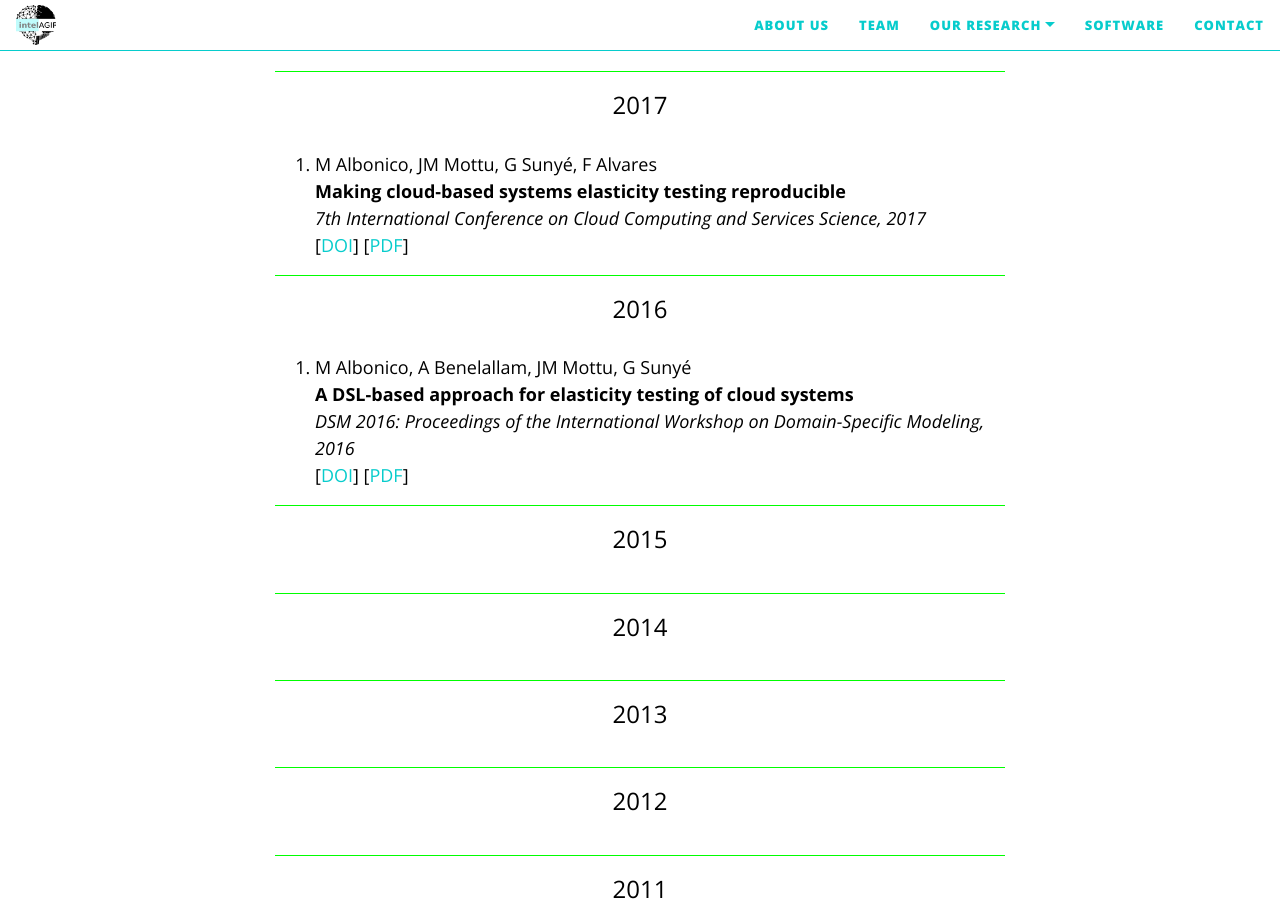
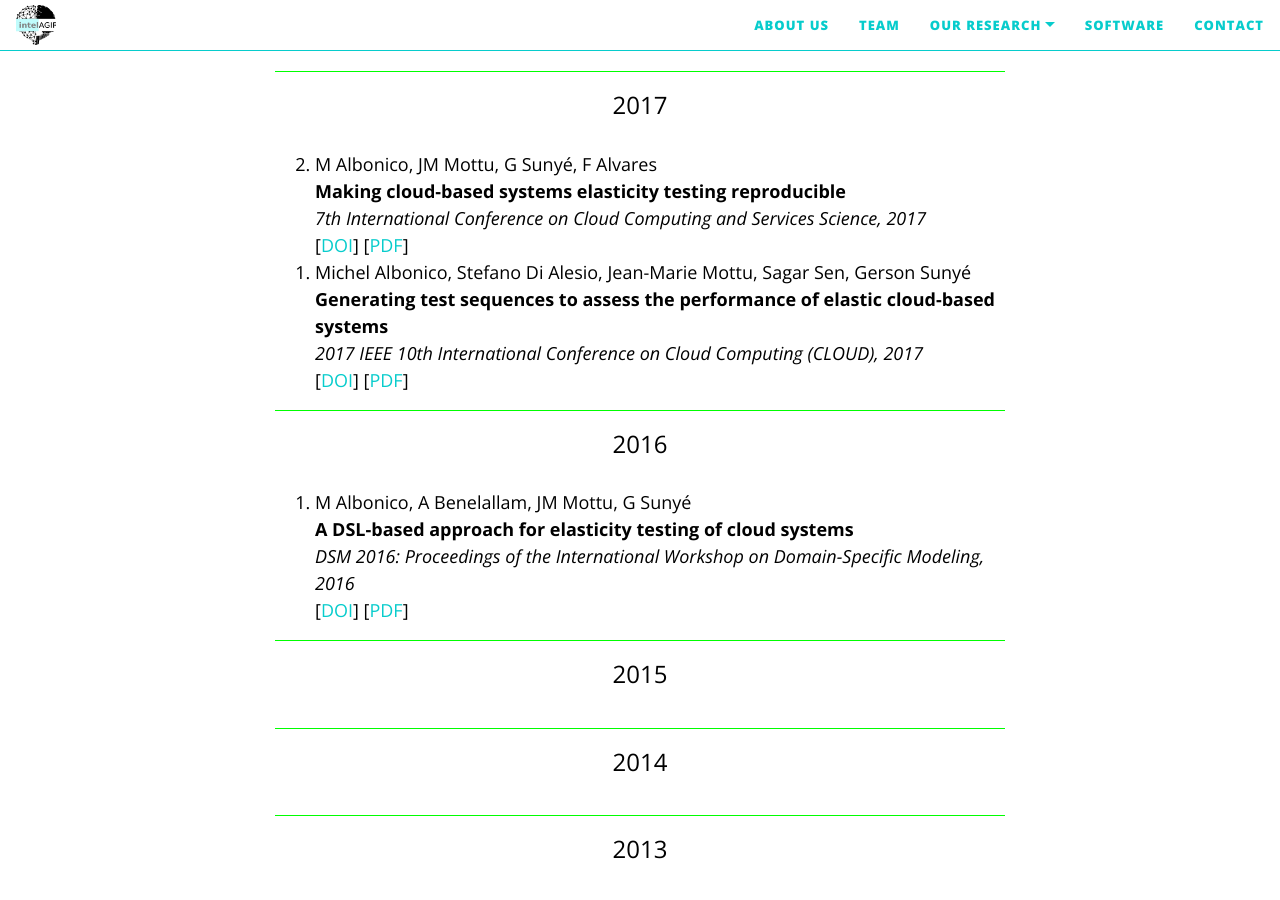
Before and after one commit to IntelAgir-Research-Group/intelagir-research-group.github.io, a Jekyll site: the page built from pages/publications.md, in a window 1280 px wide and 900 px high, scrolled down 955 px. Built offline with Jekyll 4.4.1, drawn with Linux system fonts in a browser that asks for light colours; nearby versions of some CDN libraries.

Commit message:
Update publications.md

```diff
--- a/pages/publications.md
+++ b/pages/publications.md
@@ -42,6 +42,14 @@
     year: 2016
     type: conference
 
+  - title: "Generating test sequences to assess the performance of elastic cloud-based systems"
+    authors: Michel Albonico, Stefano Di Alesio, Jean-Marie Mottu, Sagar Sen, Gerson Sunyé
+    venue: "2017 IEEE 10th International Conference on Cloud Computing (CLOUD)"
+    doi: https://doi.org/10.1109/CLOUD.2017.56
+    url: https://hal.inria.fr/hal-01526275/document
+    year: 2017
+    type: conference
+
 ---
 
 All the other research will be added soon!
```
